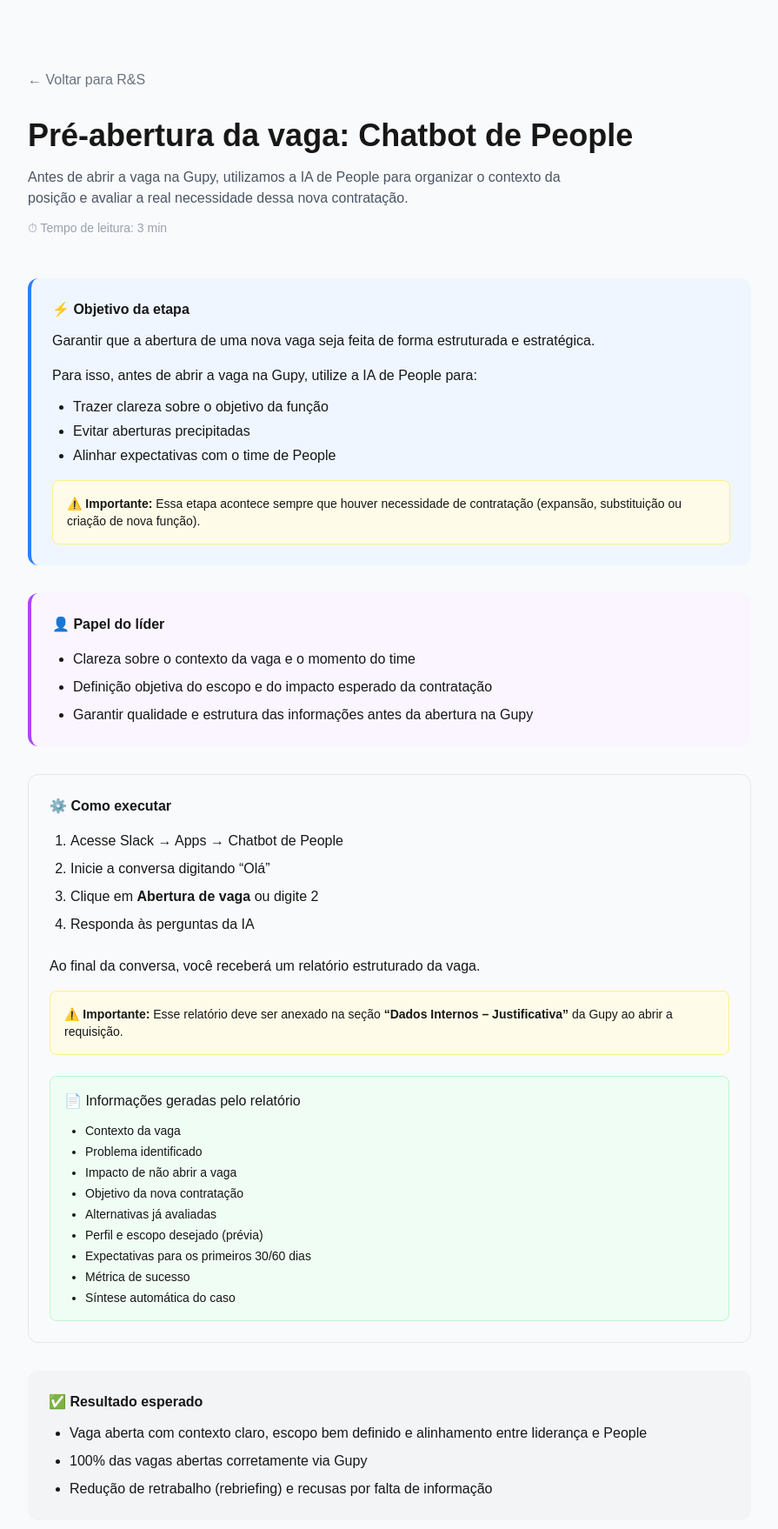
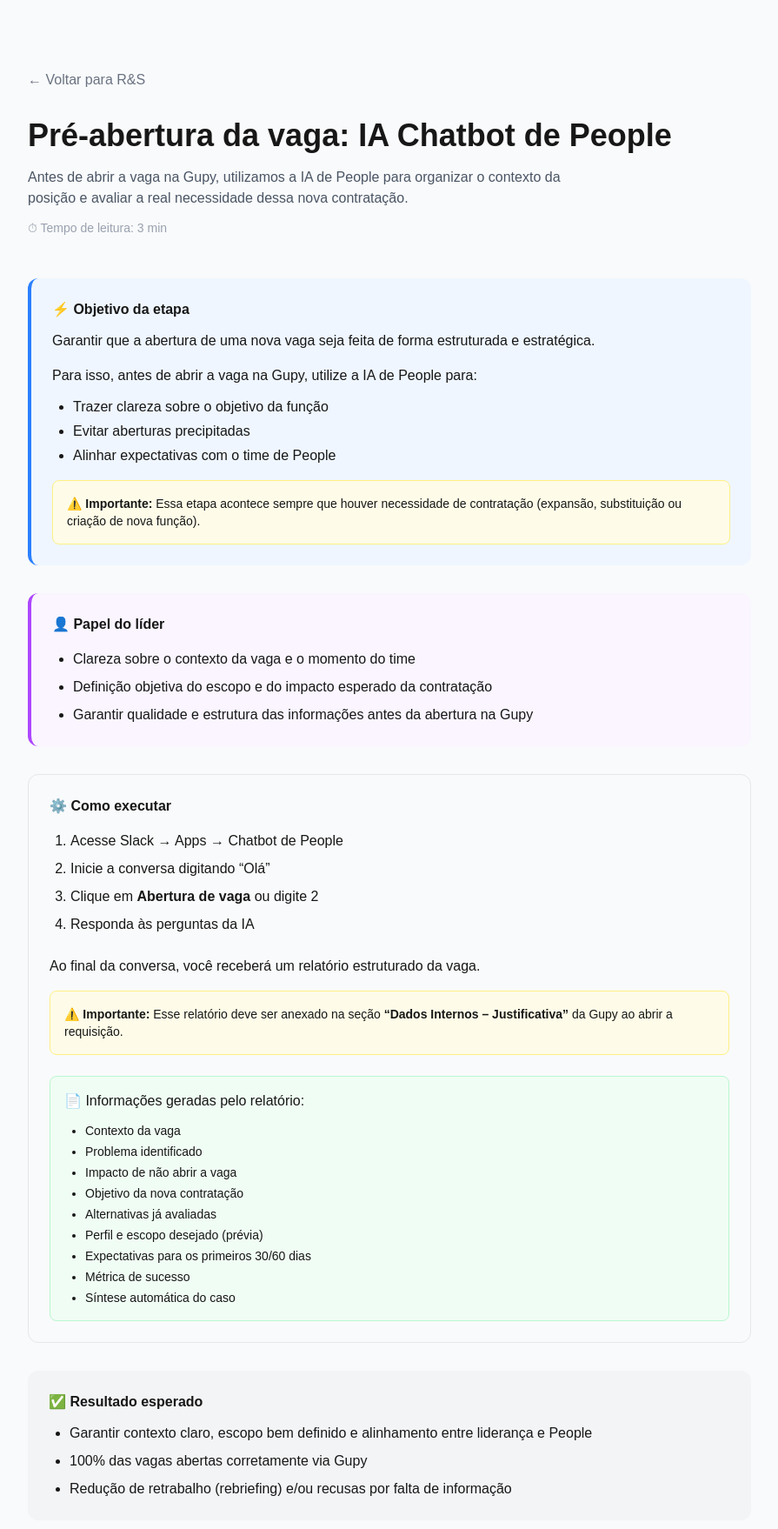
Before and after one commit to amandafrann/programa-lider-hero, a Next.js app: page /rs/planejamento in a window 1280 px wide. Shown: the top 1758 px of the page at 87% size, without its empty margins (192-1087 px from the left). Built offline with nearby package versions, Linux system fonts and the light colour scheme.

Commit message:
ajustar conteúdo

```diff
--- a/app/rs/planejamento/page.tsx
+++ b/app/rs/planejamento/page.tsx
@@ -21,7 +21,7 @@ export default function PlanejamentoPage() {
         <div className="mb-12">
 
           <h1 className="text-4xl font-bold mb-4">
-            Pré-abertura da vaga: Chatbot de People
+            Pré-abertura da vaga: IA Chatbot de People
           </h1>
 
           <p className="text-gray-600 max-w-2xl">
@@ -131,7 +131,7 @@ export default function PlanejamentoPage() {
           <div className="bg-green-50 border border-green-200 rounded-lg p-4">
 
             <h4 className="font-medium mb-3">
-              📄 Informações geradas pelo relatório
+              📄 Informações geradas pelo relatório:
             </h4>
 
             <ul className="list-disc ml-6 space-y-1 text-sm">
@@ -172,7 +172,7 @@ export default function PlanejamentoPage() {
           <ul className="list-disc ml-6 space-y-2">
 
             <li>
-              Vaga aberta com contexto claro, escopo bem definido e alinhamento entre liderança e People
+              Garantir contexto claro, escopo bem definido e alinhamento entre liderança e People
             </li>
 
             <li>
@@ -180,7 +180,7 @@ export default function PlanejamentoPage() {
             </li>
 
             <li>
-              Redução de retrabalho (rebriefing) e recusas por falta de informação
+              Redução de retrabalho (rebriefing) e/ou recusas por falta de informação
             </li>
 
           </ul>
```
